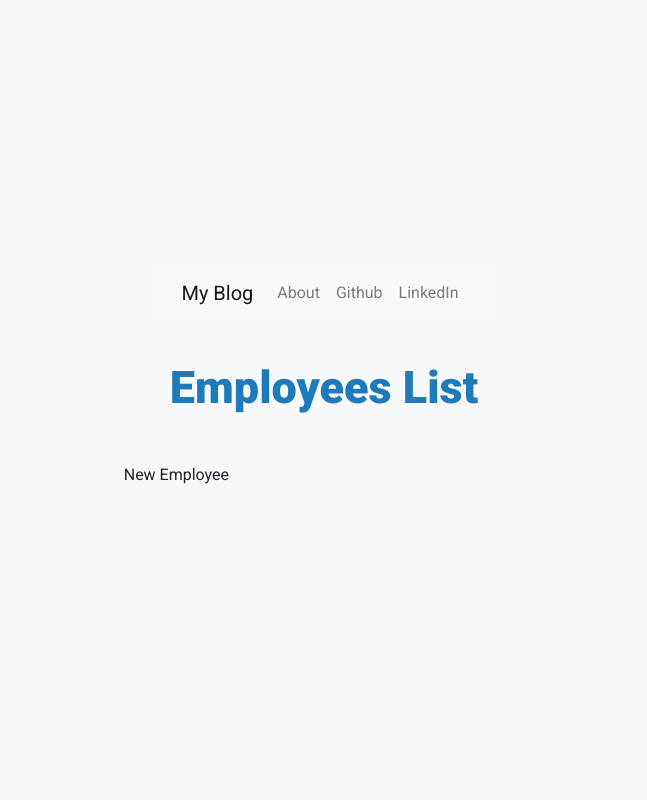
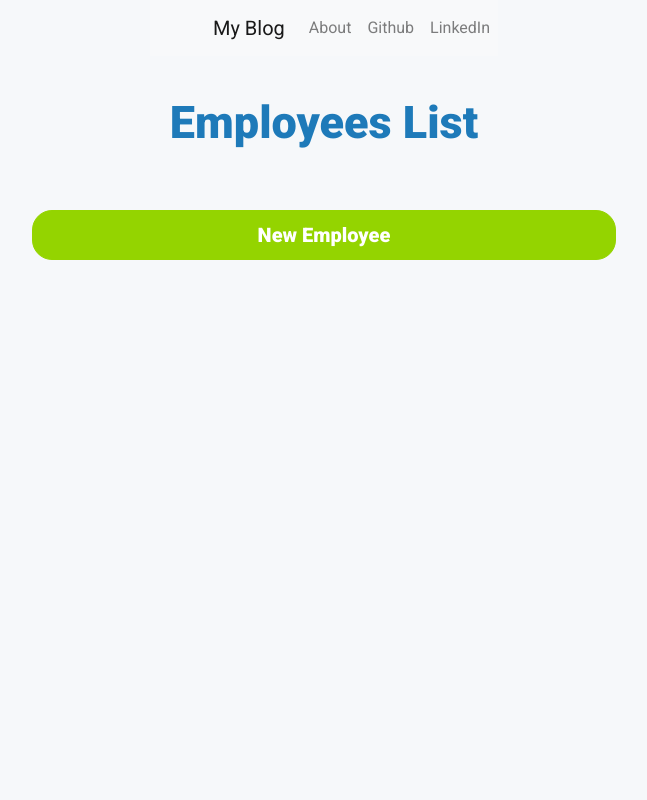
Before and after one commit to mafda/django_employees, a Django app: page / in a window 1280 px wide. Shown: the whole page, without its empty margins (316-963 px from the left). Run offline with Django 3.2, Linux system fonts and the light colour scheme; some libraries are stand-ins or nearby versions.

Commit message:
update styles

```diff
--- a/frontend/employees/static/css/styles.css
+++ b/frontend/employees/static/css/styles.css
@@ -26,6 +26,7 @@
 
 #employee {
   width: 60%;
+  height: 100%;
   min-width: 400px;
 }
 
@@ -37,45 +38,70 @@
   margin: 40px 0;
 }
 
+.container{
+  width: 80%;
+
+}
+
+.labels{
+  width: 20%;
+  text-align: right;
+  font: 400 20px 'Roboto', sans-serif;
+  margin: 15px 10px;
+  color: #666;
+}
+
 input,
 button {
   font: 400 20px 'Roboto', sans-serif;
 }
 
 input {
-  width: 60%;
+  width: 70%;
   height: 40px;
-  border-radius: 8px;
+  border-radius: 10px;
   border: 1px solid #e1e4e8;
   color: #6a737d;
   padding: 0 24px;
   margin-right: 10px;
 }
 
-.btn_search {
-  width: 30%;
-  height: 40px;
+.btn {
+  width: 100%;
+  height: 50px;
   border-radius: 20px;
-  border: 1px solid #e1e4e8;
+  border: 1px solid #94d400;
   background-color: #94d400;
   color: #fff;
   cursor: pointer;
+  font-weight: 900;
+  font-size: 20px;
+  margin-top: 20px;
 }
 
-.btn_search:hover {
+.btn:hover {
   opacity: 0.8;
+  color: #fff;
 }
 
+#overlay{
+  width: 100%;
+  display: flex;
+  justify-content: center;
+  align-items: center;
+  flex-direction: column;
+
+}
 .employee_list{
   margin-top:40px;
-  height: 100%;
+  /* background-color: brown; */
 }
 
 .employee_list ul {
   font-family: "Roboto Mono", monospace;
   list-style: none;
   font-size: 16px;
-  color: #2aabe1;
+  color: #666;
   font-weight: 300;
 }
 
@@ -87,7 +113,7 @@
   border-radius: 20px;
   border: 1px solid #e1e4e8;
   background-color: #fff;
-  padding: 0 20px;
+  padding: 0 40px;
   width: 100%;
 }
 
@@ -96,3 +122,13 @@
   margin-top: 10px;
   color: #666;
 }
+
+.employee_card h4{
+  font-weight: 300;
+  color: #333;
+}
+
+.employee_card h5{
+  font-weight: 900;
+  color: #94d400;
+}
```
